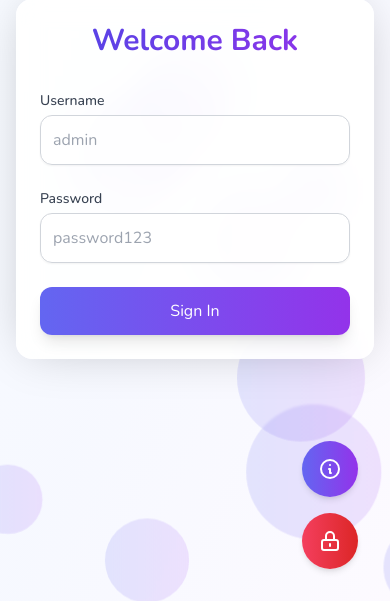
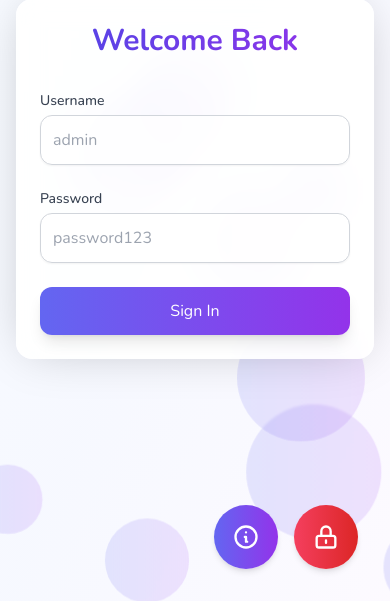
Before and after one commit to Jotrorox/bruteForceExample, a PHP site: page / in a window 390 px wide. Shown: the part 243-844 px from the top of the page. Run offline with PHP 8.4, Linux system fonts and the light colour scheme; a stand-in replaces the project's code that opens the database connection; some libraries are stand-ins or nearby versions.

Commit message:
Refactor index.php for improved mobile responsiveness and user interaction
- Changed the layout of the floating action button container to use a row direction on mobile and column direction on larger screens for better usability.
- Enhanced mobile touch targets by increasing the size of the floating action button and its SVG icon for improved accessibility.
- Added event handling to prevent dot creation when interacting with modals, buttons, and input fields, enhancing user experience.

These changes improve the overall responsiveness and interactivity of the application, particularly on mobile devices.

```diff
--- a/public/index.php
+++ b/public/index.php
@@ -111,9 +111,15 @@ session_start();
             bottom: 2rem;
             right: 2rem;
             display: flex;
-            flex-direction: column;
+            flex-direction: row;
             gap: 1rem;
             z-index: 50;
+        }
+
+        @media (min-width: 640px) {
+            .fab-container {
+                flex-direction: column;
+            }
         }
 
         .fab {
@@ -131,6 +137,19 @@ session_start();
         .fab:hover {
             transform: scale(1.05);
             box-shadow: 0 10px 15px -3px rgba(0, 0, 0, 0.1), 0 4px 6px -2px rgba(0, 0, 0, 0.05);
+        }
+
+        /* Improve mobile touch targets */
+        @media (max-width: 640px) {
+            .fab {
+                width: 4rem;
+                height: 4rem;
+            }
+
+            .fab svg {
+                width: 1.75rem;
+                height: 1.75rem;
+            }
         }
 
         /* Updated Modal styles */
@@ -709,6 +728,15 @@ session_start();
         });
 
         document.addEventListener('click', (e) => {
+            // Don't spawn dots if clicking on or inside a modal or button
+            if (e.target.closest('.modal') ||
+                e.target.closest('button') ||
+                e.target.closest('.fab') ||
+                e.target.closest('input') ||
+                e.target.closest('textarea')) {
+                return;
+            }
+
             const dot = document.createElement('div');
             dot.className = 'dot';
 
```
